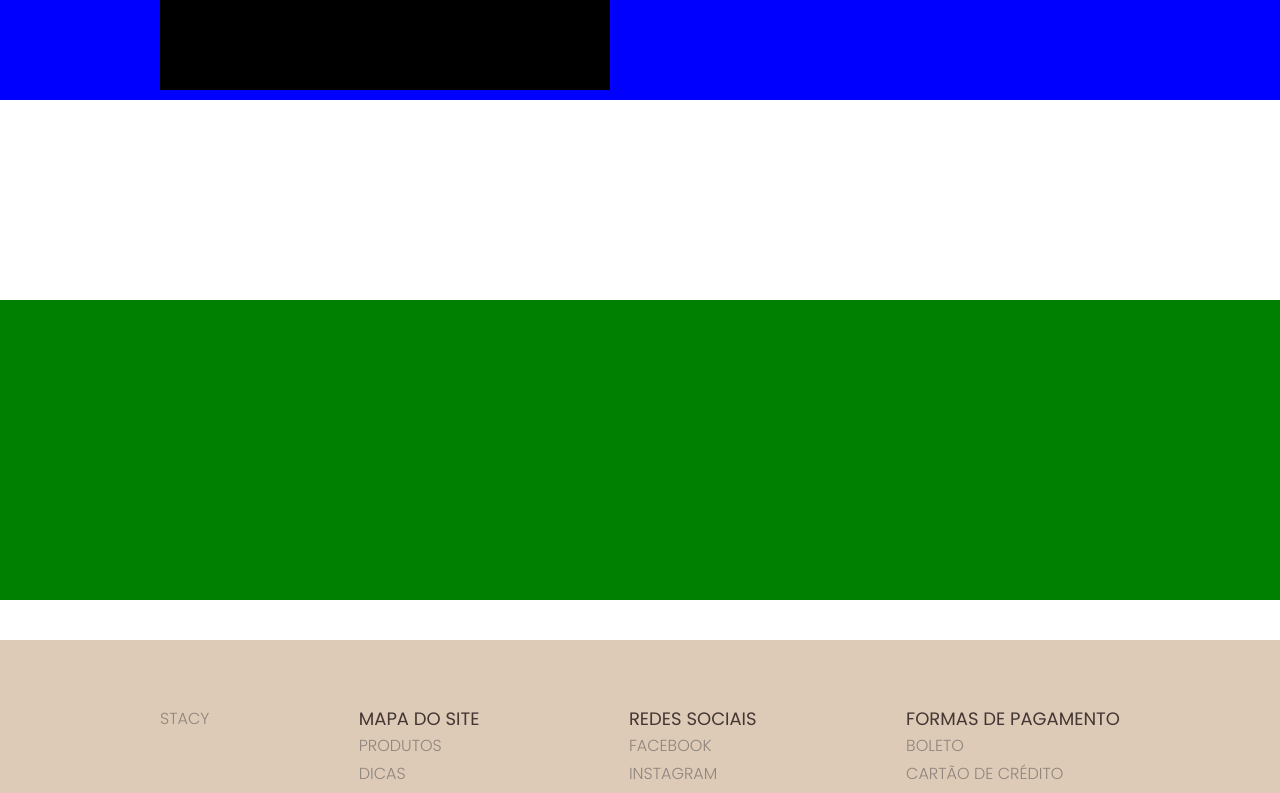
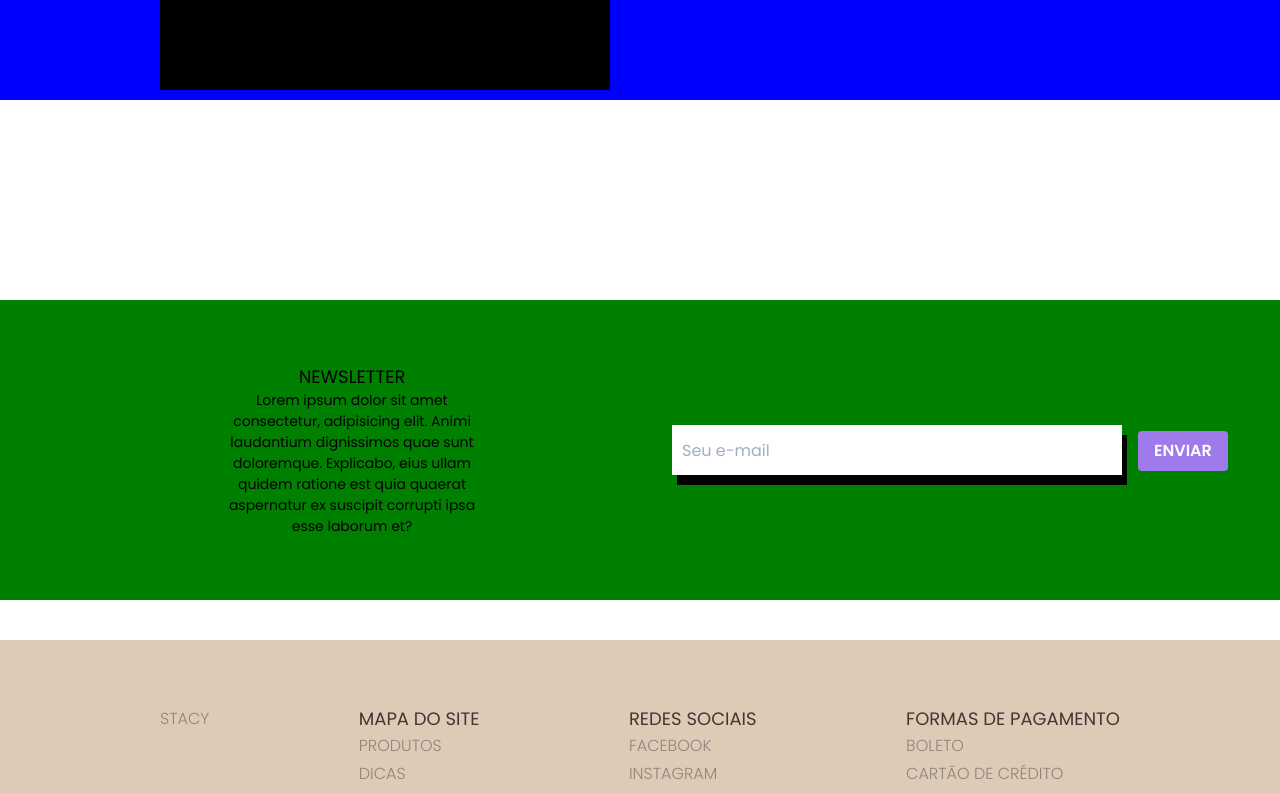
Before and after one commit to Th3mike/projeto-integrador, a Nuxt app: page /contato in a window 1280 px wide. Shown: the part 880-1673 px from the top of the page. Built offline with nearby package versions, Linux system fonts and the light colour scheme.

Commit message:
pag contato sendo desenvolvida parte 1

```diff
--- a/components/formulario.vue
+++ b/components/formulario.vue
@@ -7,13 +7,19 @@
 
         <input type="email" v-model="email" placeholder="Seu e-mail" />
 
-        <textarea name="mensagem" placeholder="Sua mensagem"></textarea>
+        <input type="number" v-model="telefone" placeholder="Seu telefone" />
+        <textarea
+          type="mensagem"
+          v-model="mensagem"
+          placeholder="Sua mensagem"
+        ></textarea>
 
         <button>Enviar</button>
       </fieldset>
     </form>
     <ul>
-      <li v-for="error in errors">{{ error }}</li>
+      <li v-for="error in errors" :key="error">{{ error }}</li>
+      <li v-for="sucess in sucessfull" :key="sucess">{{ sucess }}</li>
     </ul>
   </div>
 </template>
@@ -25,20 +31,33 @@ export default {
     return {
       name: null,
       email: null,
+      telefone: null,
+      mensagem: null,
       errors: [],
+      sucessfull: [],
     };
   },
   methods: {
     checkForm: function () {
       this.errors = [];
+      this.sucessfull = [];
       if (!this.name) {
-        this.errors.push('O nome deve ser preenchido!');
+        this.errors.push("O nome deve ser preenchido!");
       }
-      if(!this.email) {
-        this.errors.push('O e-mail deve ser preenchido!');
+      if (!this.email) {
+        this.errors.push("O e-mail deve ser preenchido!");
       }
-      if (this.name && this.email) {
-        //enviar
+      if (!this.telefone) {
+        this.errors.push("O telefone deve ser preenchido!");
+      }
+      if (!this.mensagem) {
+        this.errors.push("Insira sua mensagem!");
+      }
+      if (this.name && this.email && this.telefone && this.mensagem) {
+        this.sucessfull.push(
+          "Obrigado(a) pelo contato! Retornaremos em breve."
+        );
+        this.name = this.email = this.telefone = this.mensagem = "";
       }
     },
   },
@@ -52,6 +71,11 @@ export default {
 }
 h3 {
   color: red;
+}
+li {
+  list-style-type: none;
+  display: inline-block;
+  color: blue;
 }
 input {
   width: 50%;
@@ -69,4 +93,9 @@ button {
   margin-top: 15px;
   background-color: white;
 }
+textarea:focus, input:focus, select:focus {
+    box-shadow: 0 0 0 0;
+    border: 0 none;
+    outline: 0;
+}
 </style>
--- a/components/newsletter.vue
+++ b/components/newsletter.vue
@@ -1,10 +1,39 @@
 <template>
-  <div class="teste"></div>
+  <article class="newsletter flex h-screen m-auto items-center space-x-48">
+    <div class="w-1/5 text-center ml-56">
+      <h1 class="text-lg">NEWSLETTER</h1>
+      <p class="text-sm">
+        Lorem ipsum dolor sit amet consectetur, adipisicing elit. Animi
+        laudantium dignissimos quae sunt doloremque. Explicabo, eius ullam
+        quidem ratione est quia quaerat aspernatur ex suscipit corrupti ipsa
+        esse laborum et?
+      </p>
+    </div>
+    <div>
+      <input type="email" placeholder="Seu e-mail" />
+      <button class="bg-purple-500 hover:bg-purple-700 text-white font-bold py-2 px-4 rounded ml-4">ENVIAR</button>
+    </div>
+  </article>
 </template>
 
 
 <style scoped>
-.teste {
+input {
+  width: 450px;
+  height: 50px;
+  border: 1px solid;
+  padding: 10px;
+  box-shadow: 5px 10px;
+}
+textarea:focus,
+input:focus,
+select:focus {
+  border: 1px solid;
+  padding: 10px;
+  box-shadow: 5px 10px;
+  outline: 0;
+}
+.newsletter {
   width: 100%;
   height: 300px;
   margin-top: 200px;
--- a/package.json
+++ b/package.json
@@ -19,6 +19,8 @@
   },
   "devDependencies": {
     "@nuxtjs/tailwindcss": "^3.4.2",
+    "eslint": "^7.23.0",
+    "eslint-plugin-vue": "^7.8.0",
     "gh-pages": "^3.1.0",
     "push-dir": "^0.4.1"
   }
```
Also changed, not shown: 1 other file (tests, documents, lock files or other folders).
